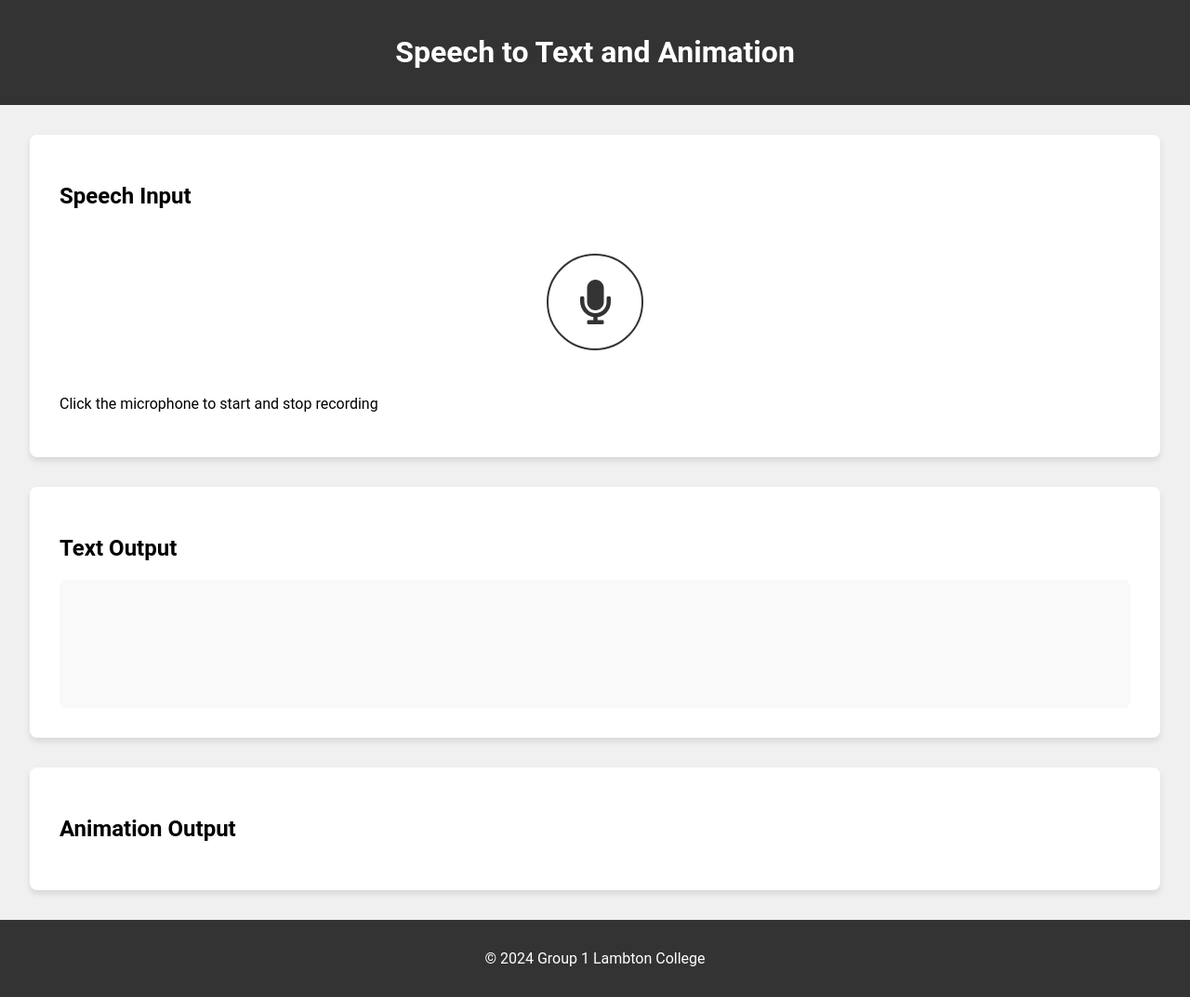
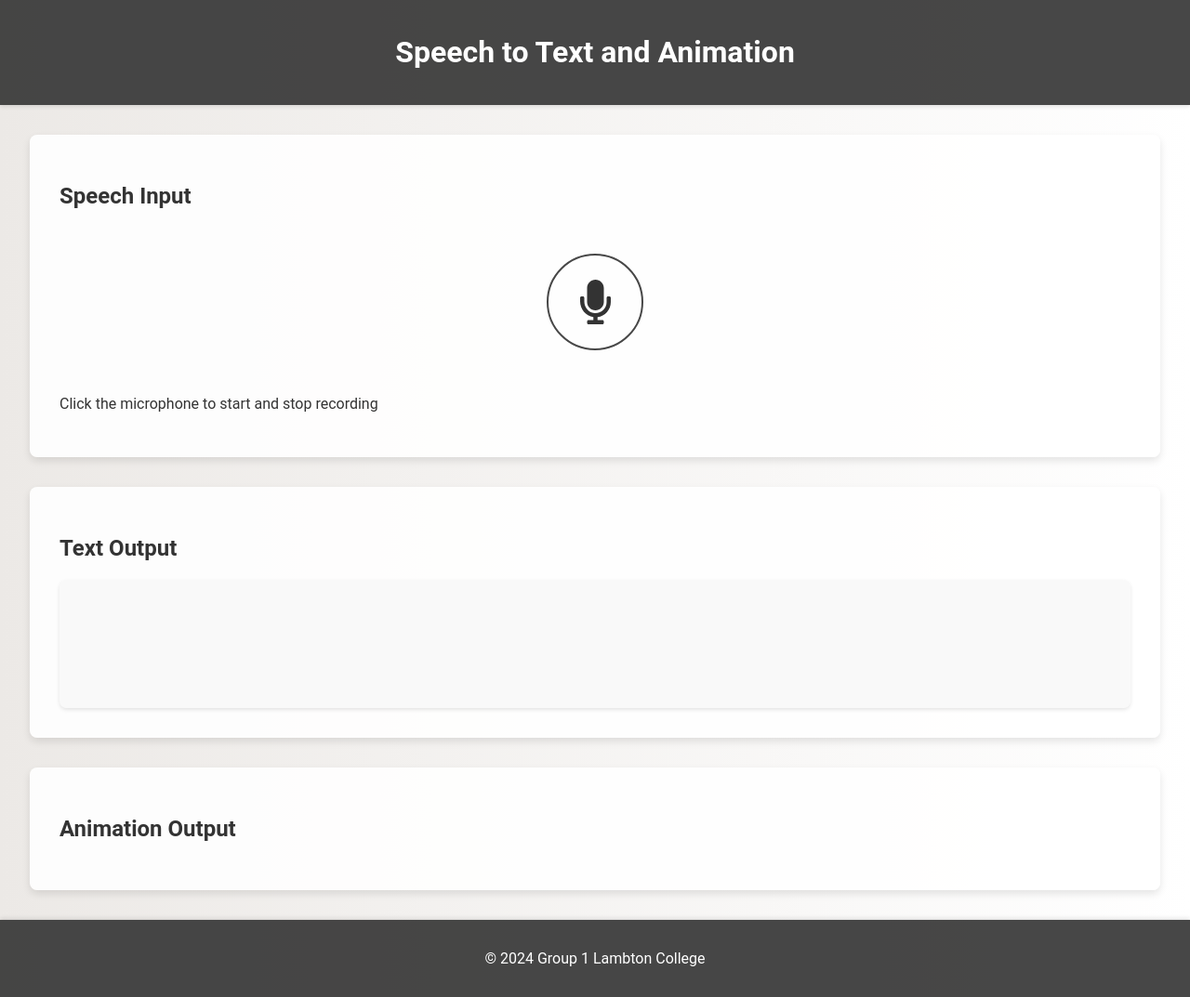
Before and after one commit to Mehervamsi1/Word-to-Wave, a Flask app: page / in a window 1280 px wide. Shown: the whole page at 93% size. Run offline with Flask 3, Linux system fonts and the light colour scheme.

Commit message:
Enhanced Commit

```diff
--- a/static/CSS/styles.css
+++ b/static/CSS/styles.css
@@ -5,14 +5,16 @@ body {
     display: flex;
     flex-direction: column;
     min-height: 100vh;
-    background-color: #f0f0f0;
+    background: linear-gradient(to right, #ece9e6, #ffffff);
+    color: #333;
 }
 
 header {
-    background-color: #333;
+    background-color: rgba(51, 51, 51, 0.9);
     color: white;
     padding: 1em;
     text-align: center;
+    box-shadow: 0 2px 4px rgba(0, 0, 0, 0.1);
 }
 
 main {
@@ -24,16 +26,27 @@ main {
 }
 
 section {
-    background: white;
+    background: rgba(255, 255, 255, 0.9);
     padding: 2em;
     border-radius: 8px;
-    box-shadow: 0 4px 6px rgba(0, 0, 0, 0.1);
+    box-shadow: 0 4px 8px rgba(0, 0, 0, 0.1);
+    transition: background 0.3s, box-shadow 0.3s;
+}
+
+section:hover {
+    background: rgba(255, 255, 255, 1);
+    box-shadow: 0 6px 12px rgba(0, 0, 0, 0.15);
 }
 
 .icon {
     font-size: 3em;
     color: #333;
     cursor: pointer;
+    transition: color 0.3s;
+}
+
+.icon:hover {
+    color: #555;
 }
 
 #record-icon {
@@ -43,28 +56,37 @@ section {
     width: 100px;
     height: 100px;
     margin: 1em auto;
-    border: 2px solid #333;
+    border: 2px solid rgba(51, 51, 51, 0.9);
     border-radius: 50%;
-    transition: background-color 0.3s, color 0.3s;
+    transition: background-color 0.3s, color 0.3s, border-color 0.3s;
 }
 
 #record-icon.active {
-    background-color: red;
+    background-color: rgba(255, 0, 0, 0.9);
     color: white;
+    border-color: rgba(255, 0, 0, 0.9);
 }
 
 #transcription {
     font-size: 1.2em;
     color: #333;
-    background: #f9f9f9;
+    background: rgba(249, 249, 249, 0.9);
     padding: 1em;
     border-radius: 8px;
     min-height: 100px;
+    box-shadow: 0 2px 4px rgba(0, 0, 0, 0.1);
+    transition: background 0.3s, box-shadow 0.3s;
+}
+
+#transcription:focus {
+    background: rgba(249, 249, 249, 1);
+    box-shadow: 0 4px 8px rgba(0, 0, 0, 0.1);
 }
 
 footer {
-    background-color: #333;
+    background-color: rgba(51, 51, 51, 0.9);
     color: white;
     text-align: center;
     padding: 1em;
+    box-shadow: 0 -2px 4px rgba(0, 0, 0, 0.1);
 }
--- a/templates/index.html
+++ b/templates/index.html
@@ -7,6 +7,8 @@
     <title>Speech to Text and Animation</title>
     <link rel="stylesheet" href="{{ url_for('static', filename='css/styles.css') }}">
     <script defer src="{{ url_for('static', filename='js/scripts.js') }}"></script>
+    <!-- Font Awesome for icons -->
+    <script src="https://cdnjs.cloudflare.com/ajax/libs/font-awesome/5.15.3/js/all.min.js"></script>
 </head>
 
 <body>
@@ -44,9 +46,6 @@
     <footer>
         <p>&copy; 2024 Group 1 Lambton College </p>
     </footer>
-
-    <!-- Font Awesome for icons -->
-    <script src="https://cdnjs.cloudflare.com/ajax/libs/font-awesome/5.15.3/js/all.min.js"></script>
 </body>
 
 </html>
```
